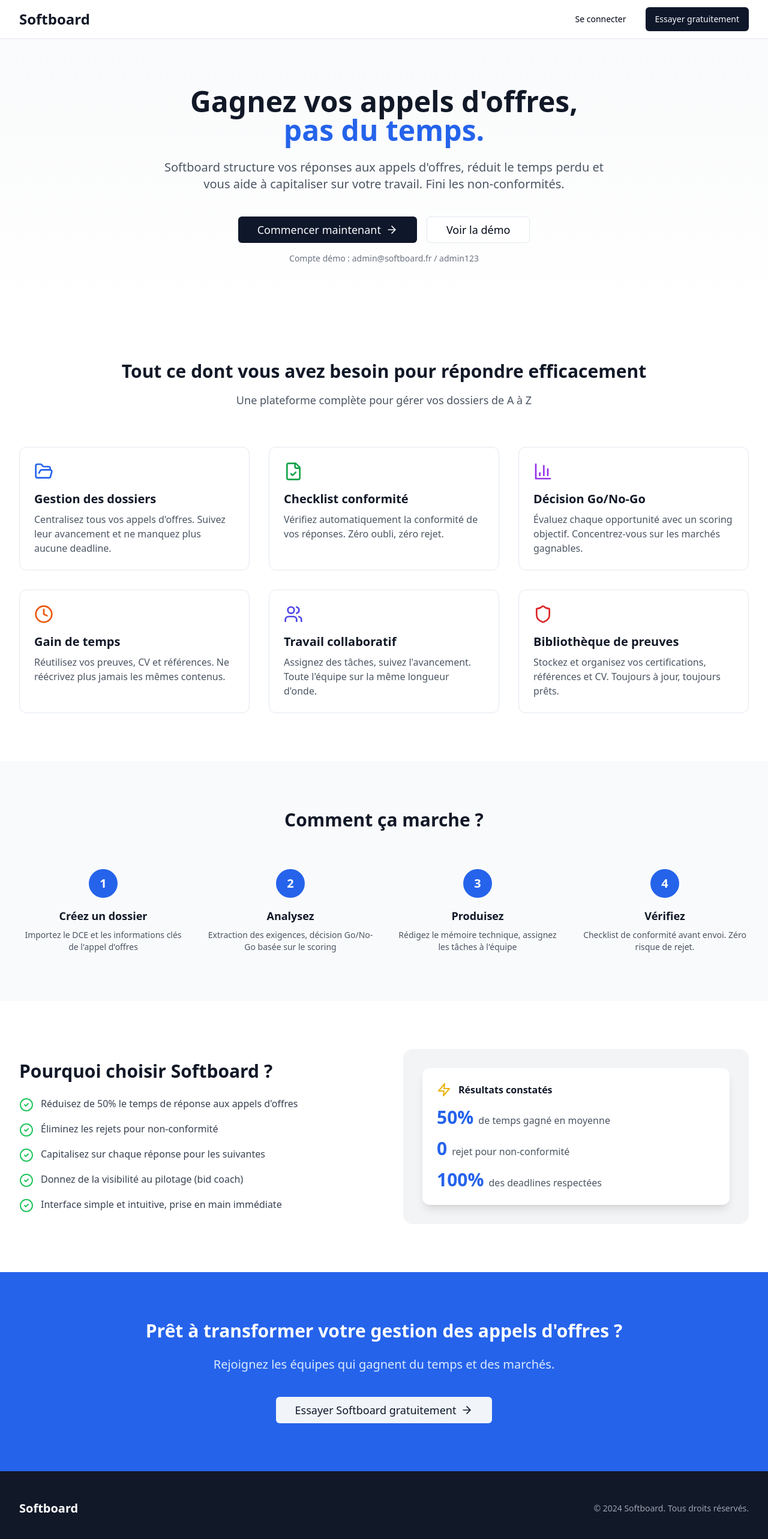
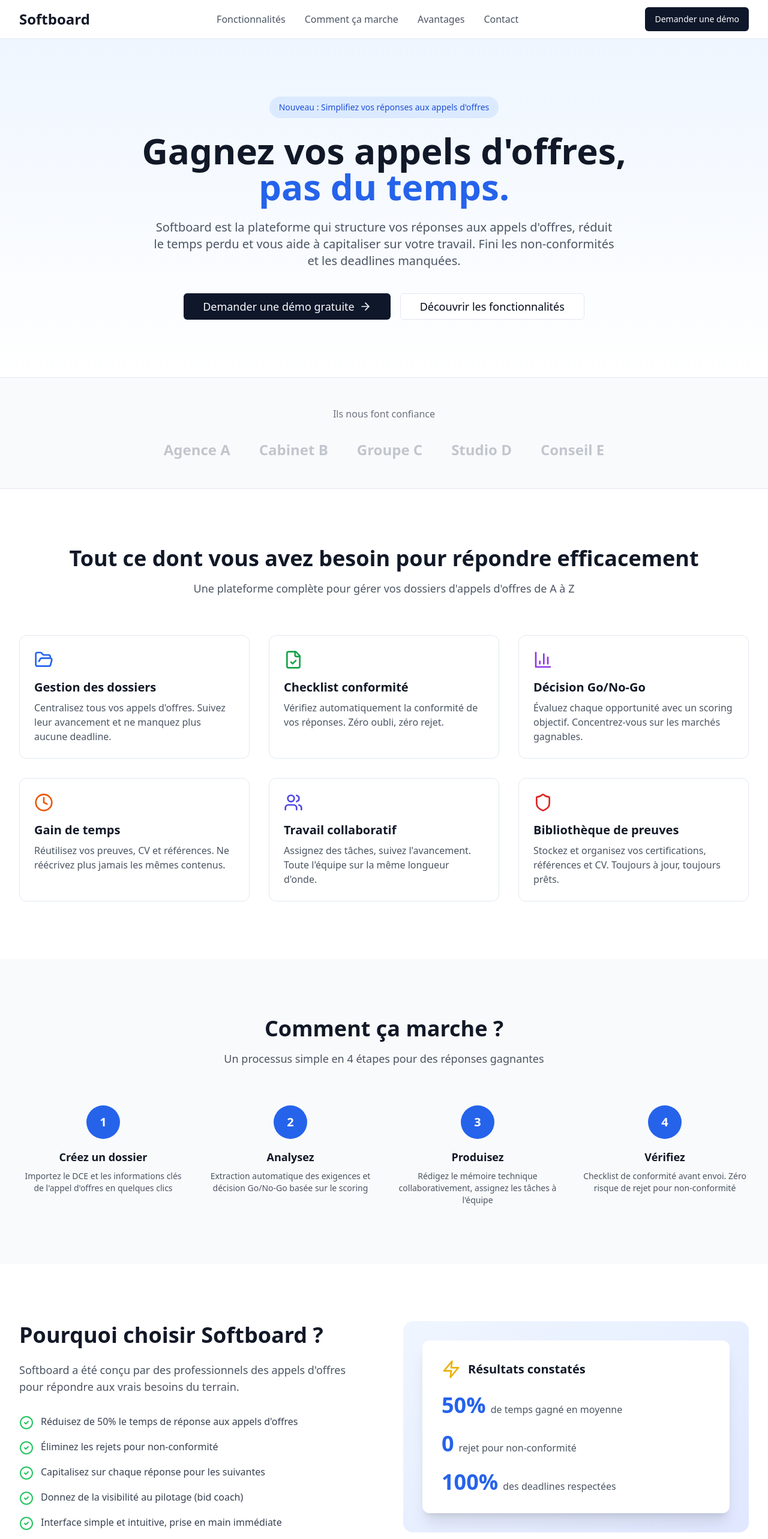
Before and after one commit to wtdoural-sudo/shift, a Next.js app: page / in a window 1280 px wide. Shown: the top 2566 px of the page at 60% size. Built offline with nearby package versions, Linux system fonts and the light colour scheme.

Commit message:
feat: Add landing page for Softboard

```diff
--- a/src/app/page.tsx
+++ b/src/app/page.tsx
@@ -1,4 +1,3 @@
-import Link from "next/link"
 import { Button } from "@/components/ui/button"
 import {
   FileCheck,
@@ -9,70 +8,91 @@ import {
   ArrowRight,
   Zap,
   Shield,
-  FolderOpen
+  FolderOpen,
+  Mail,
+  Phone,
+  MapPin
 } from "lucide-react"
 
 export default function LandingPage() {
   return (
     <div className="min-h-screen bg-white">
       {/* Header */}
-      <header className="border-b">
+      <header className="border-b sticky top-0 bg-white/95 backdrop-blur z-50">
         <div className="max-w-7xl mx-auto px-4 sm:px-6 lg:px-8">
           <div className="flex justify-between items-center h-16">
             <div className="text-2xl font-bold text-gray-900">Softboard</div>
-            <div className="flex items-center gap-4">
-              <Link href="/connexion">
-                <Button variant="ghost">Se connecter</Button>
-              </Link>
-              <Link href="/connexion">
-                <Button>Essayer gratuitement</Button>
-              </Link>
-            </div>
+            <nav className="hidden md:flex items-center gap-8">
+              <a href="#fonctionnalites" className="text-gray-600 hover:text-gray-900">Fonctionnalités</a>
+              <a href="#comment-ca-marche" className="text-gray-600 hover:text-gray-900">Comment ça marche</a>
+              <a href="#avantages" className="text-gray-600 hover:text-gray-900">Avantages</a>
+              <a href="#contact" className="text-gray-600 hover:text-gray-900">Contact</a>
+            </nav>
+            <a href="#contact">
+              <Button>Demander une démo</Button>
+            </a>
           </div>
         </div>
       </header>
 
       {/* Hero Section */}
-      <section className="py-20 bg-gradient-to-b from-gray-50 to-white">
+      <section className="py-24 bg-gradient-to-b from-blue-50 to-white">
         <div className="max-w-7xl mx-auto px-4 sm:px-6 lg:px-8 text-center">
-          <h1 className="text-5xl font-bold text-gray-900 mb-6">
+          <div className="inline-block px-4 py-2 bg-blue-100 text-blue-700 rounded-full text-sm font-medium mb-6">
+            Nouveau : Simplifiez vos réponses aux appels d'offres
+          </div>
+          <h1 className="text-5xl md:text-6xl font-bold text-gray-900 mb-6">
             Gagnez vos appels d'offres,<br />
             <span className="text-blue-600">pas du temps.</span>
           </h1>
           <p className="text-xl text-gray-600 max-w-3xl mx-auto mb-10">
-            Softboard structure vos réponses aux appels d'offres, réduit le temps perdu
-            et vous aide à capitaliser sur votre travail. Fini les non-conformités.
+            Softboard est la plateforme qui structure vos réponses aux appels d'offres,
+            réduit le temps perdu et vous aide à capitaliser sur votre travail.
+            Fini les non-conformités et les deadlines manquées.
           </p>
-          <div className="flex justify-center gap-4">
-            <Link href="/connexion">
-              <Button size="lg" className="text-lg px-8">
-                Commencer maintenant
+          <div className="flex flex-col sm:flex-row justify-center gap-4">
+            <a href="#contact">
+              <Button size="lg" className="text-lg px-8 w-full sm:w-auto">
+                Demander une démo gratuite
                 <ArrowRight className="ml-2 h-5 w-5" />
               </Button>
-            </Link>
-            <Button size="lg" variant="outline" className="text-lg px-8">
-              Voir la démo
+            </a>
+            <a href="#fonctionnalites">
+              <Button size="lg" variant="outline" className="text-lg px-8 w-full sm:w-auto">
+                Découvrir les fonctionnalités
               </Button>
+            </a>
           </div>
-          <p className="mt-4 text-sm text-gray-500">
-            Compte démo : admin@softboard.fr / admin123
-          </p>
+        </div>
+      </section>
+
+      {/* Logos / Trust */}
+      <section className="py-12 border-y bg-gray-50">
+        <div className="max-w-7xl mx-auto px-4 sm:px-6 lg:px-8">
+          <p className="text-center text-gray-500 mb-8">Ils nous font confiance</p>
+          <div className="flex flex-wrap justify-center items-center gap-12 opacity-60">
+            <div className="text-2xl font-bold text-gray-400">Agence A</div>
+            <div className="text-2xl font-bold text-gray-400">Cabinet B</div>
+            <div className="text-2xl font-bold text-gray-400">Groupe C</div>
+            <div className="text-2xl font-bold text-gray-400">Studio D</div>
+            <div className="text-2xl font-bold text-gray-400">Conseil E</div>
+          </div>
         </div>
       </section>
 
       {/* Features Grid */}
-      <section className="py-20">
+      <section id="fonctionnalites" className="py-24">
         <div className="max-w-7xl mx-auto px-4 sm:px-6 lg:px-8">
           <div className="text-center mb-16">
-            <h2 className="text-3xl font-bold text-gray-900 mb-4">
+            <h2 className="text-3xl md:text-4xl font-bold text-gray-900 mb-4">
               Tout ce dont vous avez besoin pour répondre efficacement
             </h2>
             <p className="text-lg text-gray-600 max-w-2xl mx-auto">
-              Une plateforme complète pour gérer vos dossiers de A à Z
+              Une plateforme complète pour gérer vos dossiers d'appels d'offres de A à Z
             </p>
           </div>
 
-          <div className="grid md:grid-cols-3 gap-8">
+          <div className="grid md:grid-cols-2 lg:grid-cols-3 gap-8">
             <FeatureCard
               icon={<FolderOpen className="h-8 w-8 text-blue-600" />}
               title="Gestion des dossiers"
@@ -108,47 +128,54 @@ export default function LandingPage() {
       </section>
 
       {/* How it works */}
-      <section className="py-20 bg-gray-50">
+      <section id="comment-ca-marche" className="py-24 bg-gray-50">
         <div className="max-w-7xl mx-auto px-4 sm:px-6 lg:px-8">
           <div className="text-center mb-16">
-            <h2 className="text-3xl font-bold text-gray-900 mb-4">
+            <h2 className="text-3xl md:text-4xl font-bold text-gray-900 mb-4">
               Comment ça marche ?
             </h2>
+            <p className="text-lg text-gray-600">
+              Un processus simple en 4 étapes pour des réponses gagnantes
+            </p>
           </div>
 
           <div className="grid md:grid-cols-4 gap-8">
             <StepCard
               number="1"
               title="Créez un dossier"
-              description="Importez le DCE et les informations clés de l'appel d'offres"
+              description="Importez le DCE et les informations clés de l'appel d'offres en quelques clics"
             />
             <StepCard
               number="2"
               title="Analysez"
-              description="Extraction des exigences, décision Go/No-Go basée sur le scoring"
+              description="Extraction automatique des exigences et décision Go/No-Go basée sur le scoring"
             />
             <StepCard
               number="3"
               title="Produisez"
-              description="Rédigez le mémoire technique, assignez les tâches à l'équipe"
+              description="Rédigez le mémoire technique collaborativement, assignez les tâches à l'équipe"
             />
             <StepCard
               number="4"
               title="Vérifiez"
-              description="Checklist de conformité avant envoi. Zéro risque de rejet."
+              description="Checklist de conformité avant envoi. Zéro risque de rejet pour non-conformité"
             />
           </div>
         </div>
       </section>
 
       {/* Benefits */}
-      <section className="py-20">
+      <section id="avantages" className="py-24">
         <div className="max-w-7xl mx-auto px-4 sm:px-6 lg:px-8">
           <div className="grid md:grid-cols-2 gap-16 items-center">
             <div>
-              <h2 className="text-3xl font-bold text-gray-900 mb-6">
+              <h2 className="text-3xl md:text-4xl font-bold text-gray-900 mb-6">
                 Pourquoi choisir Softboard ?
               </h2>
+              <p className="text-lg text-gray-600 mb-8">
+                Softboard a été conçu par des professionnels des appels d'offres
+                pour répondre aux vrais besoins du terrain.
+              </p>
               <ul className="space-y-4">
                 <BenefitItem text="Réduisez de 50% le temps de réponse aux appels d'offres" />
                 <BenefitItem text="Éliminez les rejets pour non-conformité" />
@@ -157,13 +184,13 @@ export default function LandingPage() {
                 <BenefitItem text="Interface simple et intuitive, prise en main immédiate" />
               </ul>
             </div>
-            <div className="bg-gray-100 rounded-2xl p-8">
-              <div className="bg-white rounded-xl shadow-lg p-6">
-                <div className="flex items-center gap-3 mb-4">
-                  <Zap className="h-6 w-6 text-yellow-500" />
-                  <span className="font-semibold text-gray-900">Résultats constatés</span>
+            <div className="bg-gradient-to-br from-blue-50 to-indigo-100 rounded-2xl p-8">
+              <div className="bg-white rounded-xl shadow-xl p-8">
+                <div className="flex items-center gap-3 mb-6">
+                  <Zap className="h-8 w-8 text-yellow-500" />
+                  <span className="text-xl font-semibold text-gray-900">Résultats constatés</span>
                 </div>
-                <div className="space-y-4">
+                <div className="space-y-6">
                   <StatItem value="50%" label="de temps gagné en moyenne" />
                   <StatItem value="0" label="rejet pour non-conformité" />
                   <StatItem value="100%" label="des deadlines respectées" />
@@ -174,32 +201,153 @@ export default function LandingPage() {
         </div>
       </section>
 
-      {/* CTA */}
-      <section className="py-20 bg-blue-600">
-        <div className="max-w-7xl mx-auto px-4 sm:px-6 lg:px-8 text-center">
-          <h2 className="text-3xl font-bold text-white mb-6">
+      {/* Testimonial */}
+      <section className="py-24 bg-blue-600">
+        <div className="max-w-4xl mx-auto px-4 sm:px-6 lg:px-8 text-center">
+          <blockquote className="text-2xl md:text-3xl font-medium text-white mb-8">
+            "Softboard a transformé notre façon de répondre aux appels d'offres.
+            On a divisé par deux le temps de préparation et on n'a plus jamais
+            été rejetés pour non-conformité."
+          </blockquote>
+          <div className="text-blue-100">
+            <p className="font-semibold">Marie Dupont</p>
+            <p>Directrice de projet, Agence Conseil</p>
+          </div>
+        </div>
+      </section>
+
+      {/* Contact / CTA */}
+      <section id="contact" className="py-24 bg-gray-50">
+        <div className="max-w-7xl mx-auto px-4 sm:px-6 lg:px-8">
+          <div className="grid md:grid-cols-2 gap-16">
+            <div>
+              <h2 className="text-3xl md:text-4xl font-bold text-gray-900 mb-6">
                 Prêt à transformer votre gestion des appels d'offres ?
               </h2>
-          <p className="text-xl text-blue-100 mb-10">
-            Rejoignez les équipes qui gagnent du temps et des marchés.
+              <p className="text-lg text-gray-600 mb-8">
+                Demandez une démonstration gratuite et découvrez comment Softboard
+                peut vous faire gagner du temps et des marchés.
               </p>
-          <Link href="/connexion">
-            <Button size="lg" variant="secondary" className="text-lg px-8">
-              Essayer Softboard gratuitement
+              <div className="space-y-4">
+                <div className="flex items-center gap-4">
+                  <div className="w-12 h-12 bg-blue-100 rounded-full flex items-center justify-center">
+                    <Mail className="h-6 w-6 text-blue-600" />
+                  </div>
+                  <div>
+                    <p className="font-medium text-gray-900">Email</p>
+                    <p className="text-gray-600">contact@softboard.fr</p>
+                  </div>
+                </div>
+                <div className="flex items-center gap-4">
+                  <div className="w-12 h-12 bg-blue-100 rounded-full flex items-center justify-center">
+                    <Phone className="h-6 w-6 text-blue-600" />
+                  </div>
+                  <div>
+                    <p className="font-medium text-gray-900">Téléphone</p>
+                    <p className="text-gray-600">01 23 45 67 89</p>
+                  </div>
+                </div>
+                <div className="flex items-center gap-4">
+                  <div className="w-12 h-12 bg-blue-100 rounded-full flex items-center justify-center">
+                    <MapPin className="h-6 w-6 text-blue-600" />
+                  </div>
+                  <div>
+                    <p className="font-medium text-gray-900">Adresse</p>
+                    <p className="text-gray-600">Paris, France</p>
+                  </div>
+                </div>
+              </div>
+            </div>
+            <div className="bg-white rounded-2xl shadow-xl p-8">
+              <h3 className="text-xl font-semibold text-gray-900 mb-6">
+                Demander une démonstration
+              </h3>
+              <form className="space-y-4">
+                <div>
+                  <label className="block text-sm font-medium text-gray-700 mb-1">Nom complet</label>
+                  <input
+                    type="text"
+                    className="w-full px-4 py-3 border border-gray-300 rounded-lg focus:ring-2 focus:ring-blue-500 focus:border-transparent"
+                    placeholder="Jean Dupont"
+                  />
+                </div>
+                <div>
+                  <label className="block text-sm font-medium text-gray-700 mb-1">Email professionnel</label>
+                  <input
+                    type="email"
+                    className="w-full px-4 py-3 border border-gray-300 rounded-lg focus:ring-2 focus:ring-blue-500 focus:border-transparent"
+                    placeholder="jean@entreprise.fr"
+                  />
+                </div>
+                <div>
+                  <label className="block text-sm font-medium text-gray-700 mb-1">Entreprise</label>
+                  <input
+                    type="text"
+                    className="w-full px-4 py-3 border border-gray-300 rounded-lg focus:ring-2 focus:ring-blue-500 focus:border-transparent"
+                    placeholder="Nom de votre entreprise"
+                  />
+                </div>
+                <div>
+                  <label className="block text-sm font-medium text-gray-700 mb-1">Message (optionnel)</label>
+                  <textarea
+                    rows={3}
+                    className="w-full px-4 py-3 border border-gray-300 rounded-lg focus:ring-2 focus:ring-blue-500 focus:border-transparent"
+                    placeholder="Décrivez brièvement vos besoins..."
+                  />
+                </div>
+                <Button className="w-full" size="lg">
+                  Envoyer ma demande
                   <ArrowRight className="ml-2 h-5 w-5" />
                 </Button>
-          </Link>
+              </form>
+            </div>
+          </div>
         </div>
       </section>
 
       {/* Footer */}
       <footer className="py-12 bg-gray-900 text-gray-400">
         <div className="max-w-7xl mx-auto px-4 sm:px-6 lg:px-8">
-          <div className="flex justify-between items-center">
-            <div className="text-xl font-bold text-white">Softboard</div>
+          <div className="grid md:grid-cols-4 gap-8 mb-8">
+            <div>
+              <div className="text-xl font-bold text-white mb-4">Softboard</div>
+              <p className="text-sm">
+                La plateforme de gestion des réponses aux appels d'offres.
+              </p>
+            </div>
+            <div>
+              <h4 className="font-semibold text-white mb-4">Produit</h4>
+              <ul className="space-y-2 text-sm">
+                <li><a href="#fonctionnalites" className="hover:text-white">Fonctionnalités</a></li>
+                <li><a href="#comment-ca-marche" className="hover:text-white">Comment ça marche</a></li>
+                <li><a href="#avantages" className="hover:text-white">Avantages</a></li>
+              </ul>
+            </div>
+            <div>
+              <h4 className="font-semibold text-white mb-4">Entreprise</h4>
+              <ul className="space-y-2 text-sm">
+                <li><a href="#" className="hover:text-white">À propos</a></li>
+                <li><a href="#contact" className="hover:text-white">Contact</a></li>
+                <li><a href="#" className="hover:text-white">Mentions légales</a></li>
+              </ul>
+            </div>
+            <div>
+              <h4 className="font-semibold text-white mb-4">Contact</h4>
+              <ul className="space-y-2 text-sm">
+                <li>contact@softboard.fr</li>
+                <li>01 23 45 67 89</li>
+                <li>Paris, France</li>
+              </ul>
+            </div>
+          </div>
+          <div className="border-t border-gray-800 pt-8 flex flex-col md:flex-row justify-between items-center">
             <p className="text-sm">
               © 2024 Softboard. Tous droits réservés.
             </p>
+            <div className="flex gap-6 mt-4 md:mt-0">
+              <a href="#" className="text-sm hover:text-white">Politique de confidentialité</a>
+              <a href="#" className="text-sm hover:text-white">CGU</a>
+            </div>
           </div>
         </div>
       </footer>
@@ -220,7 +368,7 @@ function FeatureCard({ icon, title, description }: { icon: React.ReactNode; titl
 function StepCard({ number, title, description }: { number: string; title: string; description: string }) {
   return (
     <div className="text-center">
-      <div className="w-12 h-12 bg-blue-600 text-white rounded-full flex items-center justify-center text-xl font-bold mx-auto mb-4">
+      <div className="w-14 h-14 bg-blue-600 text-white rounded-full flex items-center justify-center text-xl font-bold mx-auto mb-4">
         {number}
       </div>
       <h3 className="text-lg font-semibold text-gray-900 mb-2">{title}</h3>
@@ -241,7 +389,7 @@ function BenefitItem({ text }: { text: string }) {
 function StatItem({ value, label }: { value: string; label: string }) {
   return (
     <div className="flex items-baseline gap-2">
-      <span className="text-3xl font-bold text-blue-600">{value}</span>
+      <span className="text-4xl font-bold text-blue-600">{value}</span>
       <span className="text-gray-600">{label}</span>
     </div>
   )
```
Lines whose indentation alone changed are shown as unchanged.
